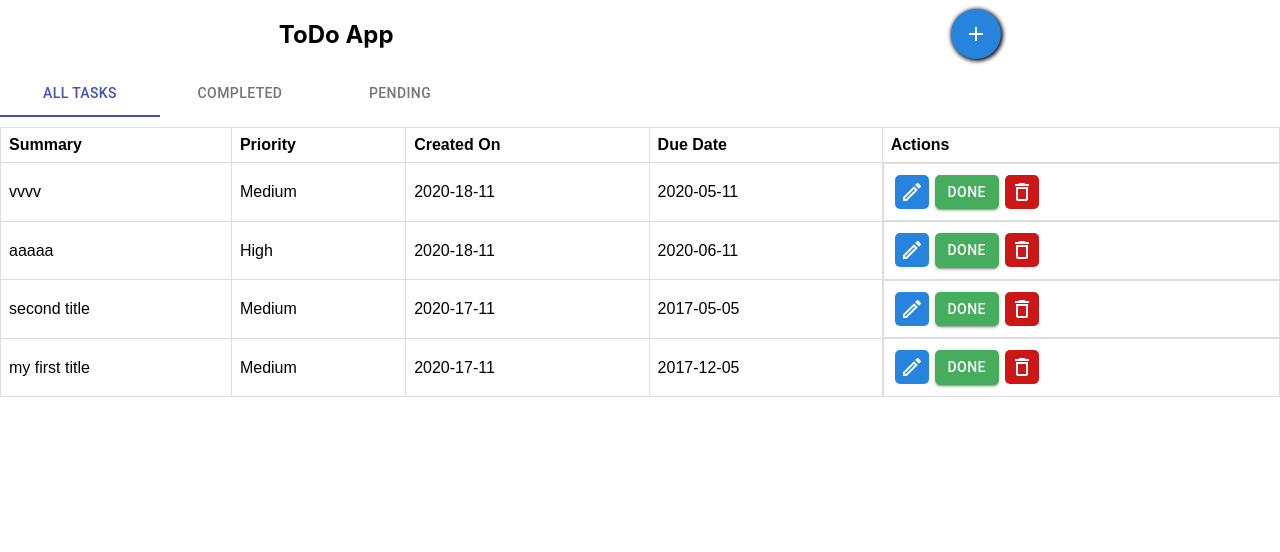
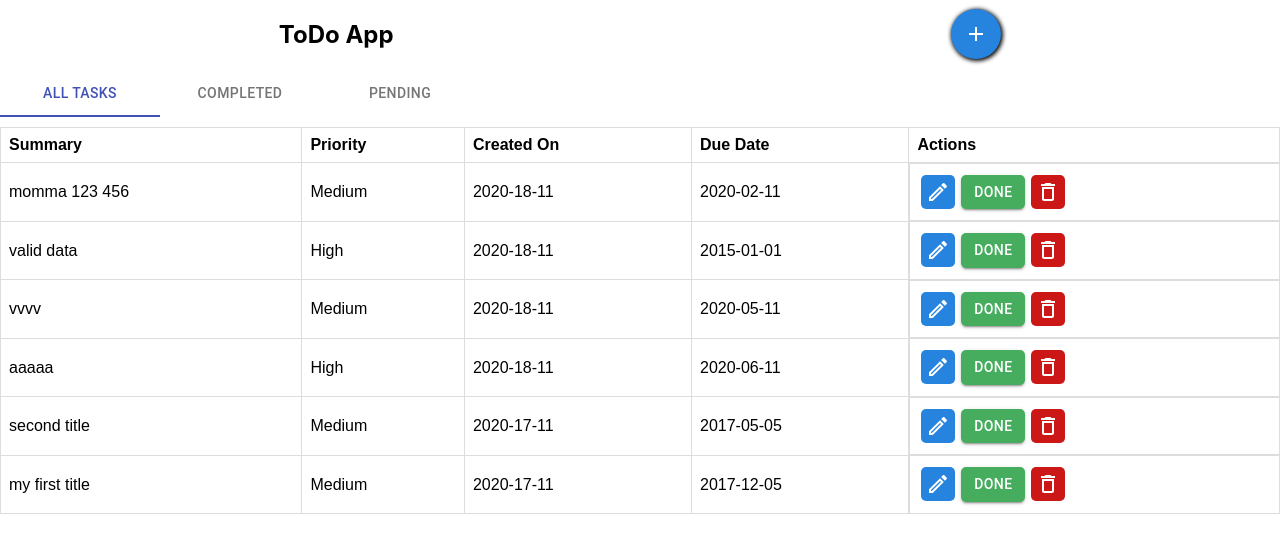
Before and after one commit to jyotsana-khaparde/maxxton-todo-frontend, a React (Create React App) app in the folder maxxton-todo-frontend/: page / in a window 1280 px wide. Shown: the top 552 px of the page. Built offline with nearby package versions, Linux system fonts and the light colour scheme; data requests are answered from the project's data file.

Commit message:
action and reducer functionality for edit task

```diff
--- a/maxxton-todo-frontend/db.json
+++ b/maxxton-todo-frontend/db.json
@@ -35,6 +35,24 @@
       "CreatedAt": "November 18, 2020",
       "DueDate": "2020-11-05T19:42",
       "Priority": "Medium"
+    },
+    {
+      "id": "1cb1980f-0ac5-45bd-8813-b319983253a1",
+      "CurrentState": "Pending",
+      "Title": "valid data",
+      "Description": "valid data Description",
+      "CreatedAt": "November 18, 2020",
+      "DueDate": "2015-01-01T21:10",
+      "Priority": "High"
+    },
+    {
+      "id": "26048e0d-e220-4aef-978d-3031b8b336cb",
+      "CurrentState": "Pending",
+      "Title": "momma 123 456",
+      "Description": "momma Description 12112 131321 000",
+      "CreatedAt": "November 18, 2020",
+      "DueDate": "2020-11-02T21:49",
+      "Priority": "Medium"
     }
   ]
 }
--- a/maxxton-todo-frontend/src/actions/todo-actions.js
+++ b/maxxton-todo-frontend/src/actions/todo-actions.js
@@ -1,4 +1,4 @@
-import { GET_TASK_LIST, ADD_TASK } from '../constants/actionTypes'
+import { GET_TASK_LIST, ADD_TASK, EDIT_TASK } from '../constants/actionTypes'
 import axios from 'axios';
 
 export const getTaskList = () => {
@@ -19,10 +19,23 @@ export const addTask = (payload) => {
         axios.post('http://localhost:3000/tasks', payload)
           .then(res => {
             console.log('addTask action---->',res.data);
-            dispatch({ type: ADD_TASK, data: res.data})
+            dispatch({ type: ADD_TASK, data: res.data })
           })
           .catch(error => {
               console.log('error-->', error)
           })
     }
 }
+
+export const editTask = (payload) => {
+  return (dispatch) => {
+      axios.put(`http://localhost:3000/tasks/${payload.id}`, payload)
+        .then(res => {
+          console.log('editTask action---->',res.data);
+          dispatch({ type: EDIT_TASK, data: res.data })
+        })
+        .catch(error => {
+          console.log('error-->', error)
+        })
+  }
+}
--- a/maxxton-todo-frontend/src/components/add-task-form.js
+++ b/maxxton-todo-frontend/src/components/add-task-form.js
@@ -26,7 +26,22 @@ class TaskModal extends Component {
     }
 
     handleSubmit = (e) => {
-        const payload = {
+        let payload;
+        console.log('this.props.heading----', this.props.heading, typeof this.props.heading);
+        if (this.props.heading === 'Edit Task') {
+            payload = {
+                id: this.props.taskDataObject.id,
+                CurrentState: this.props.taskDataObject.CurrentState,
+                Title: this.state.title,
+                Description: this.state.description,
+                CreatedAt: this.props.taskDataObject.CreatedAt,
+                DueDate: this.state.dueDate,
+                Priority: this.state.priority
+            }
+            console.log('payload inside Edit Task handleSubmit modal ->', payload);
+        }
+        if (this.props.heading === 'Add Task') {
+            payload = {
                 id: uuid.v4(),
                 CurrentState: 'Pending',
                 Title: this.state.title,
@@ -34,6 +49,8 @@ class TaskModal extends Component {
                 CreatedAt: moment(new Date()).format("MMMM DD, YYYY"),
                 DueDate: this.state.dueDate,
                 Priority: this.state.priority
+            }
+            console.log('payload inside Add Task handleSubmit modal ->', payload);
         }
         this.props.handleModalSubmit(payload)
         e.preventDefault()
--- a/maxxton-todo-frontend/src/components/header.js
+++ b/maxxton-todo-frontend/src/components/header.js
@@ -40,7 +40,7 @@ class Header extends Component {
                                 display: 'flex',
                                 alignItems: 'center',
                                 justifyContent: 'center' }}
-                onClick={this.handleAddTask}>
+                    onClick={this.handleAddTask}>
                     <AddIcon style={{ color: 'white' }}/>
                 </div>
             </div>
@@ -49,7 +49,7 @@ class Header extends Component {
                 <TaskModal
                     open={openAddTaskModal}
                     handleClose={() => this.setState({ openAddTaskModal: false})}
-                    heading='Add Task'
+                    heading={'Add Task'}
                     handleModalSubmit={this.handleSubmit}
                 />
             }
--- a/maxxton-todo-frontend/src/components/list.js
+++ b/maxxton-todo-frontend/src/components/list.js
@@ -1,6 +1,6 @@
 import React, {Component} from 'react';
 import { connect } from 'react-redux';
-import { getTaskList } from '../actions/todo-actions';
+import { getTaskList, editTask } from '../actions/todo-actions';
 import TaskModal from '../components/add-task-form';
 import EditOutlinedIcon from '@material-ui/icons/EditOutlined';
 import DeleteOutlineOutlinedIcon from '@material-ui/icons/DeleteOutlineOutlined';
@@ -25,6 +25,12 @@ class ListPage extends Component {
             [key]: true,
             taskDataObject: dataLists
         })
+    }
+
+    handleSubmit = (payload) => {
+        console.log('handleSubmit payload for edit modal-->', payload);
+        this.props.editTask(payload)
+        this.setState({ openEditTaskModal: false })
     }
 
     componentDidMount() {
@@ -67,14 +73,15 @@ class ListPage extends Component {
                 {this.state.openTaskReadOnlyModal && <TaskModal
                     open={this.state.openTaskReadOnlyModal}
                     handleClose={() => this.setState({ openTaskReadOnlyModal: false })}
-                    heading='View Task'
+                    heading={'View Task'}
                     taskDataObject={this.state.taskDataObject}
                 />}
                 {this.state.openEditTaskModal && <TaskModal
                     open={this.state.openEditTaskModal}
                     handleClose={() => this.setState({ openEditTaskModal: false })}
-                    heading='Edit Task'
+                    heading={'Edit Task'}
                     taskDataObject={this.state.taskDataObject}
+                    handleModalSubmit={this.handleSubmit}
                 />}
             </>
         )
@@ -90,7 +97,8 @@ const mapStateToProps = state => {
 
 const mapDispatchToProps = dispatch => {
     return {
-        getTaskList: () => dispatch(getTaskList())
+        getTaskList: () => dispatch(getTaskList()),
+        editTask: (payload) => dispatch(editTask(payload))
     }
 };
 
--- a/maxxton-todo-frontend/src/constants/actionTypes.js
+++ b/maxxton-todo-frontend/src/constants/actionTypes.js
@@ -1,2 +1,3 @@
 export const GET_TASK_LIST = 'GET_TASK_LIST'
 export const ADD_TASK = 'ADD_TASK'
+export const EDIT_TASK = 'EDIT_TASK'
--- a/maxxton-todo-frontend/src/reducers/rootReducer.js
+++ b/maxxton-todo-frontend/src/reducers/rootReducer.js
@@ -1,4 +1,4 @@
-import { GET_TASK_LIST, ADD_TASK } from '../constants/actionTypes'
+import { GET_TASK_LIST, ADD_TASK, EDIT_TASK } from '../constants/actionTypes'
 
 const initialState = {
     taskList: [],
@@ -21,6 +21,20 @@ const todoReducer = (state = initialState, action) => {
             ...state,
             taskList: updatedDate
         }
+        case EDIT_TASK:
+            console.log('EDIT_TASK reducer---', action.data);
+            console.log('state reducer----', state.taskList)
+            let editedTaskList = [...state.taskList];
+            for(let i = 0; i < editedTaskList.length; i++) {
+                if (editedTaskList[i].id === action.data.id) {
+                    editedTaskList[i] = action.data
+                }
+            }
+            console.log('updatedDate reducer found----', editedTaskList);
+        return {
+            ...state,
+            taskList: editedTaskList
+        }
         default: return state
     }
 }
```
Lines whose indentation alone changed are shown as unchanged.
